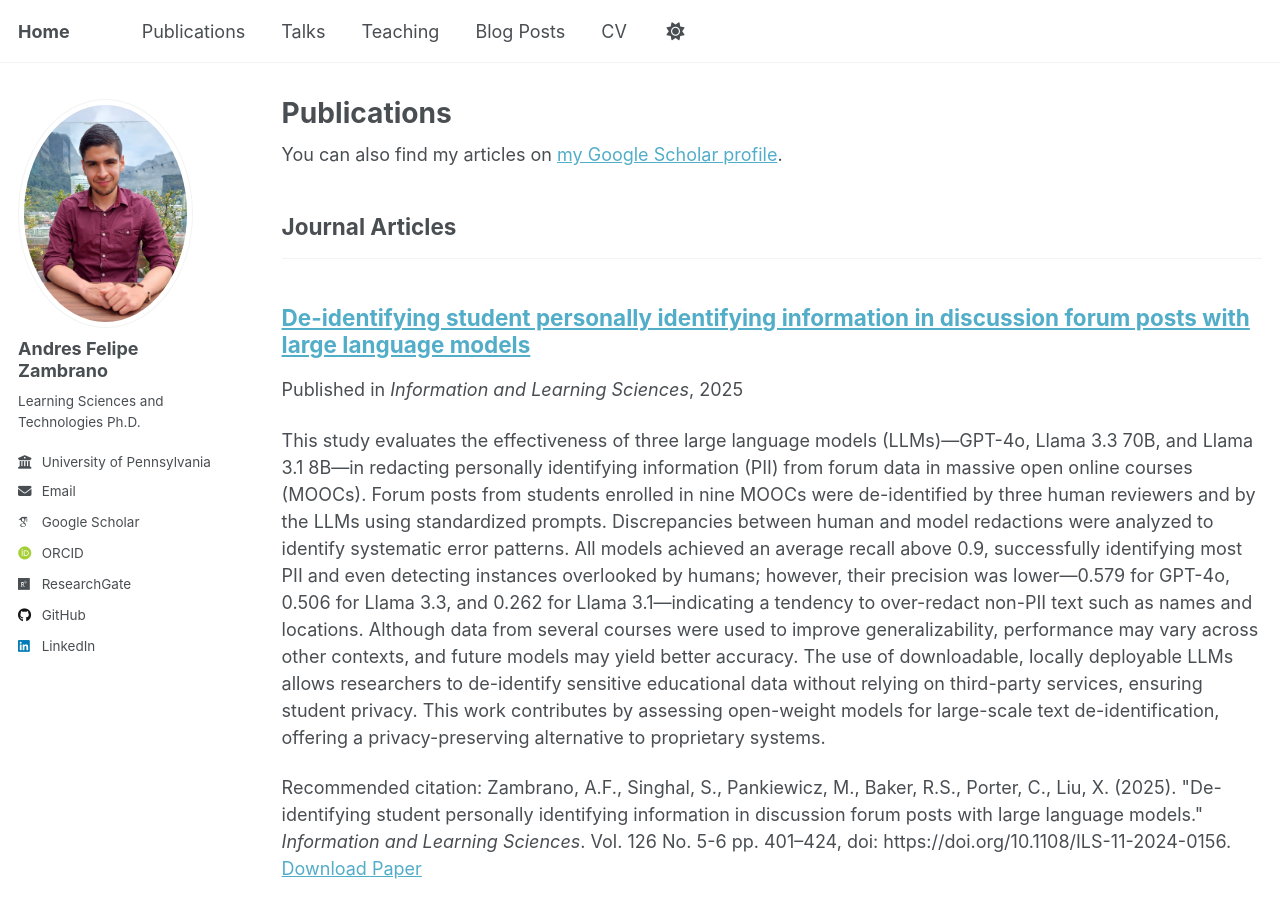
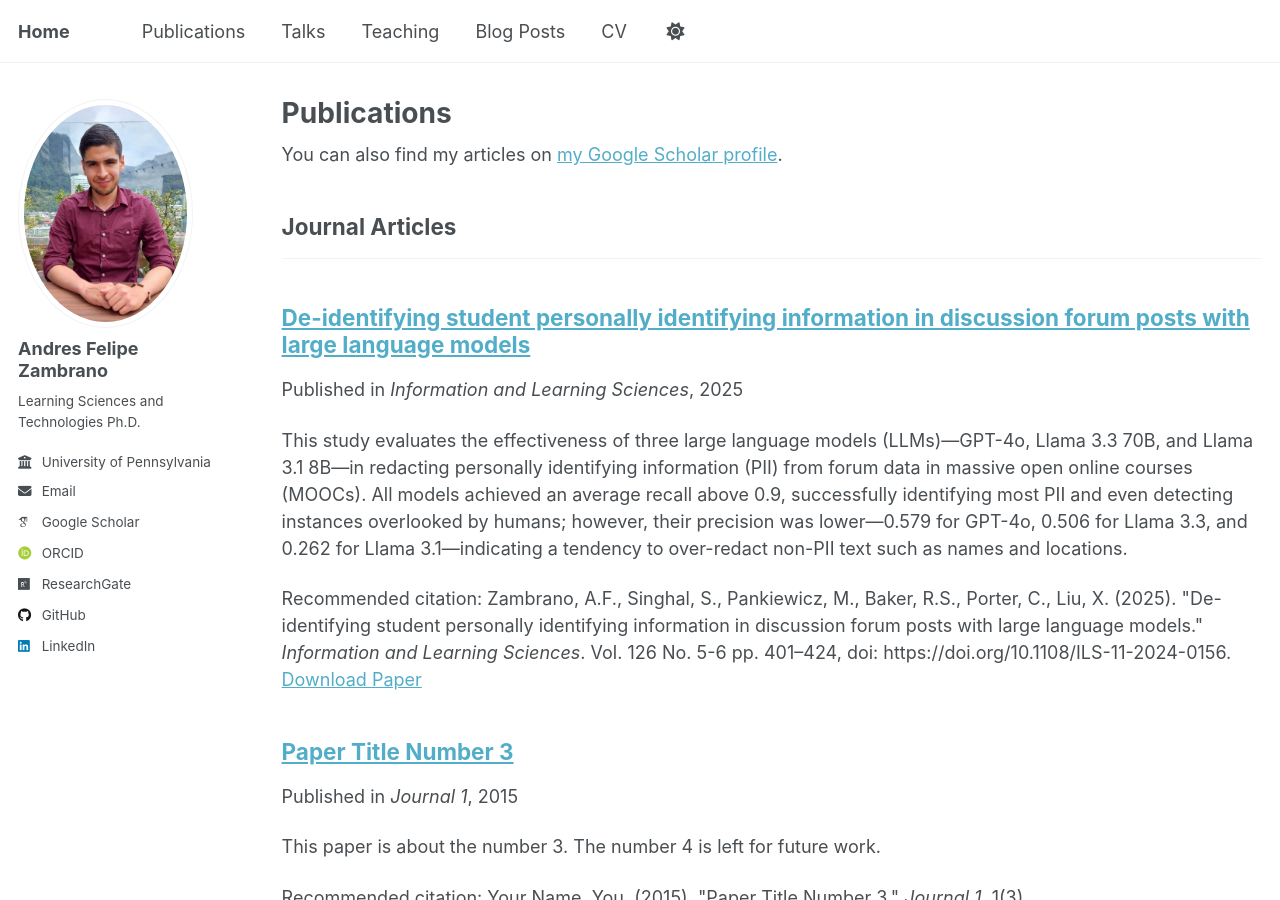
Before and after one commit to afzambrano/afzambrano.github.io, a Jekyll site: the page built from _pages/publications.html, in a window 1280 px wide and 900 px high. Built offline with Jekyll 4.4.1, drawn with Linux system fonts in a browser that asks for light colours; some web fonts are replaced; a script that is not in the unit is left out.

Commit message:
Update and rename 2025-de-identification-journal.md to 2025-01-de-identification-journal.md

```diff
--- a/_publications/2025-de-identification-journal.md
+++ b/_publications/2025-01-de-identification-journal.md
@@ -3,7 +3,7 @@ title: "De-identifying student personally identifying information in discussion
 collection: publications
 category: manuscripts
 permalink: /publication/2025-de-identification-journal
-excerpt: 'This study evaluates the effectiveness of three large language models (LLMs)—GPT-4o, Llama 3.3 70B, and Llama 3.1 8B—in redacting personally identifying information (PII) from forum data in massive open online courses (MOOCs). Forum posts from students enrolled in nine MOOCs were de-identified by three human reviewers and by the LLMs using standardized prompts. Discrepancies between human and model redactions were analyzed to identify systematic error patterns. All models achieved an average recall above 0.9, successfully identifying most PII and even detecting instances overlooked by humans; however, their precision was lower—0.579 for GPT-4o, 0.506 for Llama 3.3, and 0.262 for Llama 3.1—indicating a tendency to over-redact non-PII text such as names and locations. Although data from several courses were used to improve generalizability, performance may vary across other contexts, and future models may yield better accuracy. The use of downloadable, locally deployable LLMs allows researchers to de-identify sensitive educational data without relying on third-party services, ensuring student privacy. This work contributes by assessing open-weight models for large-scale text de-identification, offering a privacy-preserving alternative to proprietary systems.'
+excerpt: 'This study evaluates the effectiveness of three large language models (LLMs)—GPT-4o, Llama 3.3 70B, and Llama 3.1 8B—in redacting personally identifying information (PII) from forum data in massive open online courses (MOOCs). All models achieved an average recall above 0.9, successfully identifying most PII and even detecting instances overlooked by humans; however, their precision was lower—0.579 for GPT-4o, 0.506 for Llama 3.3, and 0.262 for Llama 3.1—indicating a tendency to over-redact non-PII text such as names and locations.'
 date: 2025-04-07
 venue: 'Information and Learning Sciences'
 paperurl: 'https://www.emerald.com/ils/article/126/5-6/401/1246753/De-identifying-student-personally-identifying'
```
